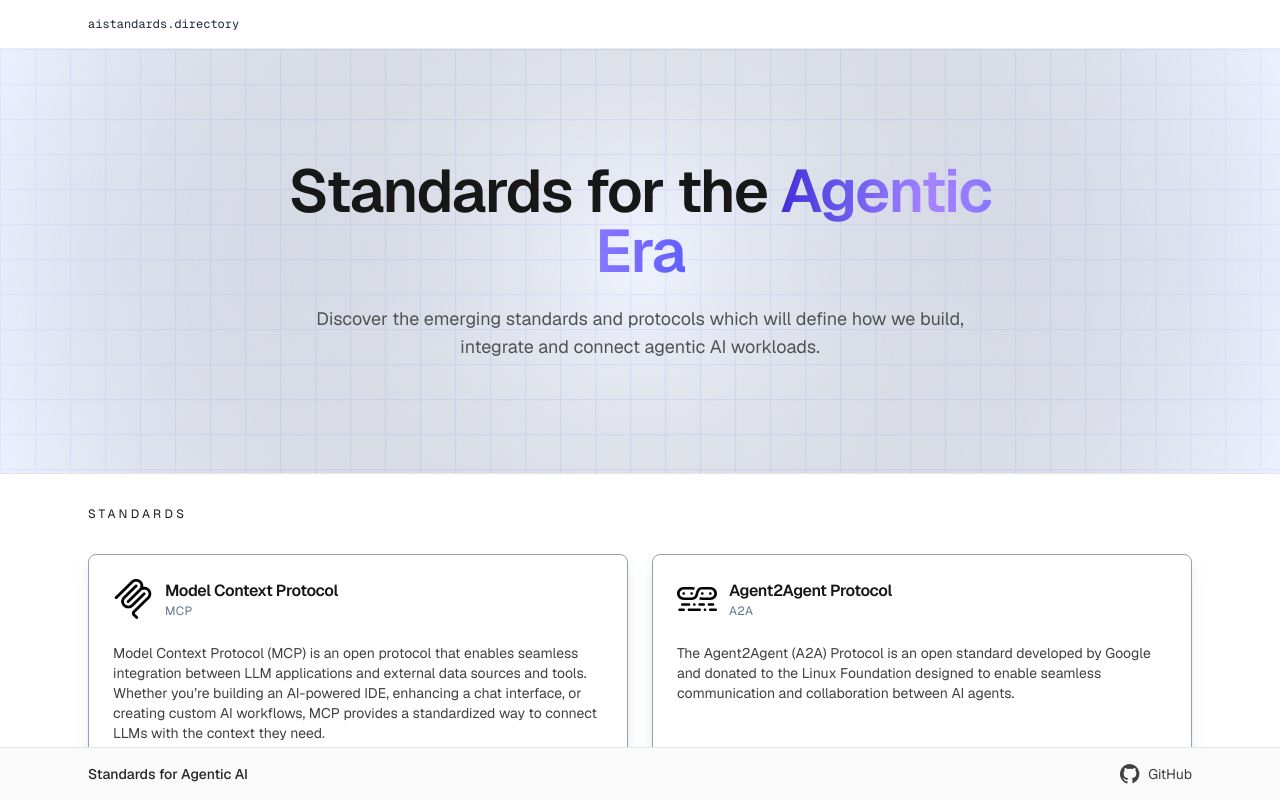
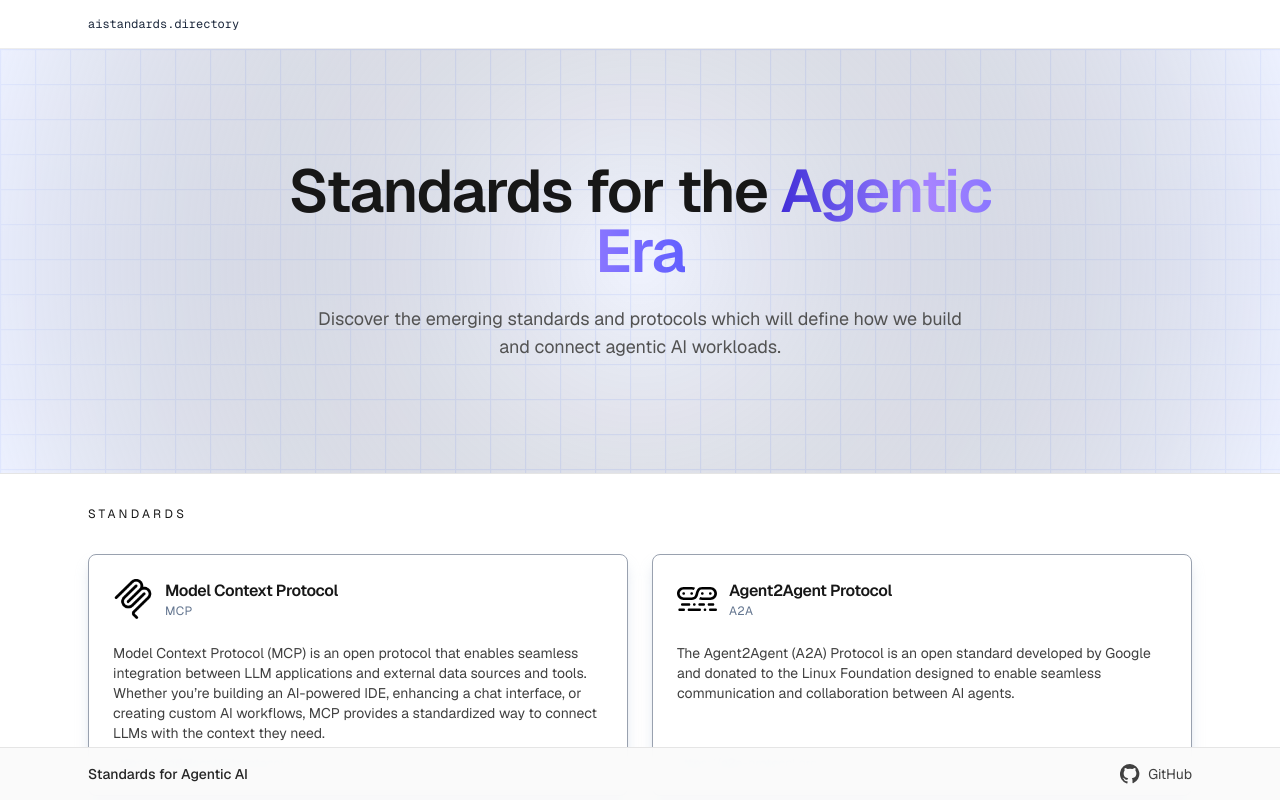
Before and after one commit to sandrinodimattia/aistandards-directory, a Next.js app: page / in a window 1280 px wide. Shown: the top 800 px of the page. Built offline with nearby package versions, Linux system fonts and the light colour scheme.

Commit message:
feat: simplify description

```diff
--- a/src/app/layout.tsx
+++ b/src/app/layout.tsx
@@ -18,7 +18,7 @@ const geistMono = Geist_Mono({
 export const metadata: Metadata = {
   title: 'AI Standards Directory',
   description:
-    'Discover the emerging standards and protocols which will define how we build, integrate and connect agentic AI workloads.',
+    'Discover the emerging standards and protocols which will define how we build and connect agentic AI workloads.',
   openGraph: {
     images: '/og.jpg',
   },
--- a/src/app/page.tsx
+++ b/src/app/page.tsx
@@ -26,7 +26,7 @@ export default function Home() {
             </h1>
             <p className="mx-auto max-w-2xl text-base text-neutral-600 sm:text-lg">
               Discover the emerging standards and protocols which will define
-              how we build, integrate and connect agentic AI workloads.
+              how we build and connect agentic AI workloads.
             </p>
           </div>
         </div>
```
